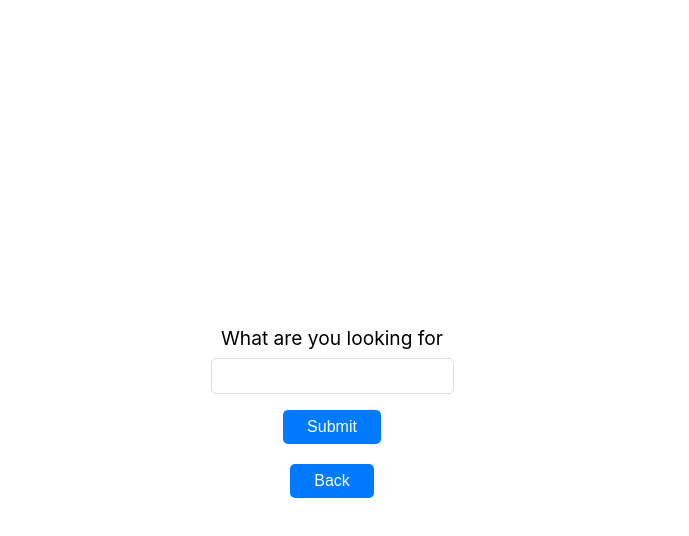
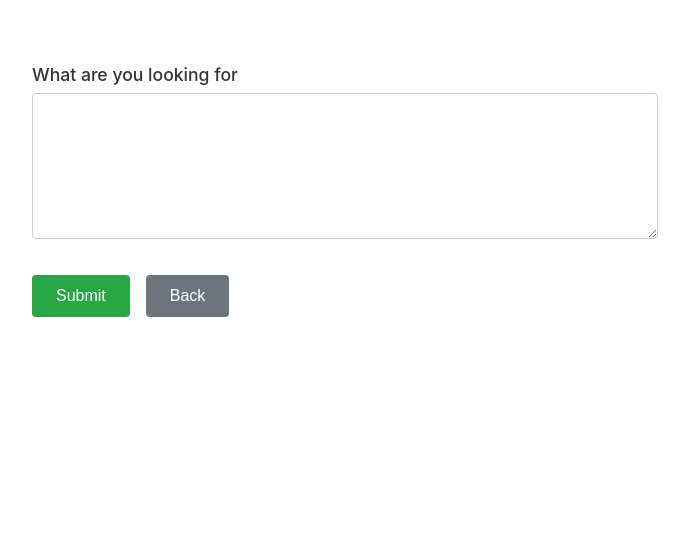
Before and after one commit to maheralayoubi/blinco-front, a React (Create React App) app: page / in a window 1280 px wide. Both pictures are taken after a click on the button "Looking for". Shown: the top 536 px of the page, without its empty margins (308-997 px from the left). Built offline with nearby package versions, Linux system fonts and the light colour scheme.

Commit message:
Update Home component with textarea and matching results
- Transform input fields to textareas for better user input
- Add type parameter to API requests ("company"/"worker")
- Implement matching prompts display with scores
- Add loading states and animations
- Enhance UI/UX with SCSS improvements

```diff
--- a/src/components/home.jsx
+++ b/src/components/home.jsx
@@ -6,31 +6,41 @@ function Home() {
     const [showICanDoInput, setShowICanDoInput] = useState(false);
     const [lookingForText, setLookingForText] = useState('');
     const [iCanDoText, setICanDoText] = useState('');
+    const [matchingPrompts, setMatchingPrompts] = useState([]);
+    const [isLoading, setIsLoading] = useState(false);
 
     const handleLookingForClick = () => {
         setShowLookingForInput(true);
         setShowICanDoInput(false);
+        setMatchingPrompts([]);
     };
 
     const handleICanDoClick = () => {
         setShowICanDoInput(true);
         setShowLookingForInput(false);
+        setMatchingPrompts([]);
     };
 
     const handleBackClick = () => {
-        window.location.reload();
+        setShowLookingForInput(false);
+        setShowICanDoInput(false);
+        setLookingForText('');
+        setICanDoText('');
+        setMatchingPrompts([]);
     };
 
     const handleSubmit = async () => {
         const content = showLookingForInput ? lookingForText : iCanDoText;
+        const type = showLookingForInput ? "company" : "worker";
 
+        setIsLoading(true);
         try {
             const response = await fetch("https://api.hayamachi.com/prompts/", {
                 method: "POST",
                 headers: {
                     "Content-Type": "application/json"
                 },
-                body: JSON.stringify({ content })
+                body: JSON.stringify({ content, type })
             });
 
             if (!response.ok) {
@@ -38,10 +48,12 @@ function Home() {
             }
             const result = await response.json();
             console.log("Response from API:", result);
-            alert("Data submitted successfully!");
+            setMatchingPrompts(result.matching_prompts || []);
         } catch (error) {
             console.error("Error:", error);
             alert("There was an error submitting your data.");
+        } finally {
+            setIsLoading(false);
         }
     };
 
@@ -61,28 +73,74 @@ function Home() {
             {showLookingForInput && (
                 <div className="input-group">
                     <label htmlFor="lookingFor">What are you looking for</label>
-                    <input
-                        type="text"
+                    <textarea
                         id="lookingFor"
                         value={lookingForText}
                         onChange={(e) => setLookingForText(e.target.value)}
+                        disabled={isLoading}
                     />
-                    <button type="button" onClick={handleSubmit}>Submit</button>
-                    <button onClick={handleBackClick} className="back-button">Back</button>
+                    <div className="button-container">
+                        <button
+                            type="button"
+                            onClick={handleSubmit}
+                            disabled={isLoading}
+                            className={`submit-button ${isLoading ? 'loading' : ''}`}
+                        >
+                            {isLoading ? 'Submitting...' : 'Submit'}
+                        </button>
+                        <button
+                            onClick={handleBackClick}
+                            disabled={isLoading}
+                            className="back-button"
+                        >
+                            Back
+                        </button>
+                    </div>
                 </div>
             )}
 
             {showICanDoInput && (
                 <div className="input-group">
                     <label htmlFor="iCanDo">What can you do</label>
-                    <input
-                        type="text"
+                    <textarea
                         id="iCanDo"
                         value={iCanDoText}
                         onChange={(e) => setICanDoText(e.target.value)}
+                        disabled={isLoading}
                     />
-                    <button type="button" onClick={handleSubmit}>Submit</button>
-                    <button onClick={handleBackClick} className="back-button">Back</button>
+                    <div className="button-container">
+                        <button
+                            type="button"
+                            onClick={handleSubmit}
+                            disabled={isLoading}
+                            className={`submit-button ${isLoading ? 'loading' : ''}`}
+                        >
+                            {isLoading ? 'Submitting...' : 'Submit'}
+                        </button>
+                        <button
+                            onClick={handleBackClick}
+                            disabled={isLoading}
+                            className="back-button"
+                        >
+                            Back
+                        </button>
+                    </div>
+                </div>
+            )}
+
+            {matchingPrompts.length > 0 && (
+                <div className="matching-prompts">
+                    <h3>Matching Prompts</h3>
+                    <div className="matching-list">
+                        {matchingPrompts.map((match, index) => (
+                            <div key={index} className="match-item">
+                                <div className="match-content">{match.content}</div>
+                                <div className="match-score">
+                                    Match Score: {(match.score * 100).toFixed(2)}%
+                                </div>
+                            </div>
+                        ))}
+                    </div>
                 </div>
             )}
         </div>
--- a/src/components/styles/home.scss
+++ b/src/components/styles/home.scss
@@ -2,68 +2,186 @@
     display: flex;
     flex-direction: column;
     align-items: center;
-    justify-content: center;
-    height: 100vh;
-    text-align: center;
+    padding: 2rem;
+    min-height: 100vh;
 
     .button-group {
         display: flex;
         gap: 1rem;
+        margin-top: 2rem;
+    }
 
     .button {
-            padding: 0.5rem 1.5rem;
-            font-size: 1rem;
-            cursor: pointer;
+        padding: 1rem 2rem;
+        font-size: 1.2rem;
         border: none;
-            border-radius: 5px;
+        border-radius: 8px;
         background-color: #007bff;
         color: white;
-            transition: background-color 0.3s ease;
+        cursor: pointer;
+        transition: background-color 0.3s, opacity 0.3s;
 
         &:hover {
             background-color: #0056b3;
         }
+
+        &:disabled {
+            background-color: #cccccc;
+            cursor: not-allowed;
+            opacity: 0.7;
         }
     }
 
     .input-group {
-        margin-top: 1.5rem;
-        display: flex;
-        flex-direction: column;
-        align-items: center;
+        width: 100%;
+        max-width: 600px;
+        margin-top: 2rem;
 
         label {
-            font-size: 1.2rem;
+            display: block;
             margin-bottom: 0.5rem;
+            font-size: 1.1rem;
+            font-weight: 500;
+            color: #333;
         }
 
-        input {
-            padding: 0.5rem;
+        textarea {
+            width: 100%;
+            padding: 0.75rem;
             font-size: 1rem;
-            border: 1px solid #ddd;
-            border-radius: 5px;
-            width: 100%;
-            max-width: 300px;
+            border: 1px solid #ccc;
+            border-radius: 4px;
             margin-bottom: 1rem;
+            resize: vertical;
+            min-height: 120px;
+            font-family: inherit;
+            line-height: 1.5;
+
+            &:focus {
+                outline: none;
+                border-color: #007bff;
+                box-shadow: 0 0 0 2px rgba(0, 123, 255, 0.25);
             }
 
-        button {
-            padding: 0.5rem 1.5rem;
+            &:disabled {
+                background-color: #f8f9fa;
+                cursor: not-allowed;
+            }
+        }
+
+        .button-container {
+            display: flex;
+            gap: 1rem;
+            margin-top: 1rem;
+        }
+
+        .submit-button, .back-button {
+            padding: 0.75rem 1.5rem;
+            border: none;
+            border-radius: 4px;
+            cursor: pointer;
             font-size: 1rem;
-            cursor: pointer;
-            border: none;
-            border-radius: 5px;
-            background-color: #007bff;
+            transition: all 0.3s ease;
+
+            &:disabled {
+                opacity: 0.7;
+                cursor: not-allowed;
+            }
+        }
+
+        .submit-button {
+            background-color: #28a745;
             color: white;
-            transition: background-color 0.3s ease;
 
-            &:hover {
-                background-color: #0056b3;
+            &:hover:not(:disabled) {
+                background-color: #218838;
+            }
+
+            &.loading {
+                position: relative;
+                padding-right: 2.5rem;
+
+                &::after {
+                    content: '';
+                    position: absolute;
+                    right: 0.75rem;
+                    top: 50%;
+                    transform: translateY(-50%);
+                    width: 1rem;
+                    height: 1rem;
+                    border: 2px solid #fff;
+                    border-top-color: transparent;
+                    border-radius: 50%;
+                    animation: spin 1s linear infinite;
+                }
             }
         }
 
         .back-button {
-            margin-top: 20px;
+            background-color: #6c757d;
+            color: white;
+
+            &:hover:not(:disabled) {
+                background-color: #5a6268;
             }
         }
     }
+
+    .matching-prompts {
+        margin-top: 2rem;
+        width: 100%;
+        max-width: 600px;
+
+        h3 {
+            font-size: 1.2rem;
+            margin-bottom: 1rem;
+            color: #333;
+            font-weight: 600;
+        }
+
+        .matching-list {
+            display: flex;
+            flex-direction: column;
+            gap: 1rem;
+
+            .match-item {
+                padding: 1rem;
+                background-color: #f8f9fa;
+                border-radius: 8px;
+                border: 1px solid #dee2e6;
+                transition: transform 0.2s ease, box-shadow 0.2s ease;
+
+                &:hover {
+                    transform: translateY(-2px);
+                    box-shadow: 0 4px 6px rgba(0, 0, 0, 0.1);
+                }
+
+                .match-content {
+                    font-size: 1rem;
+                    margin-bottom: 0.5rem;
+                    color: #212529;
+                    line-height: 1.5;
+                }
+
+                .match-score {
+                    font-size: 0.9rem;
+                    color: #6c757d;
+                    display: flex;
+                    align-items: center;
+                    gap: 0.5rem;
+
+                    &::before {
+                        content: '•';
+                        color: #adb5bd;
+                    }
+                }
+            }
+        }
+    }
+}
+
+@keyframes spin {
+    to {
+        transform: translateY(-50%) rotate(360deg);
+    }
+}
```
Lines whose indentation alone changed are shown as unchanged.
